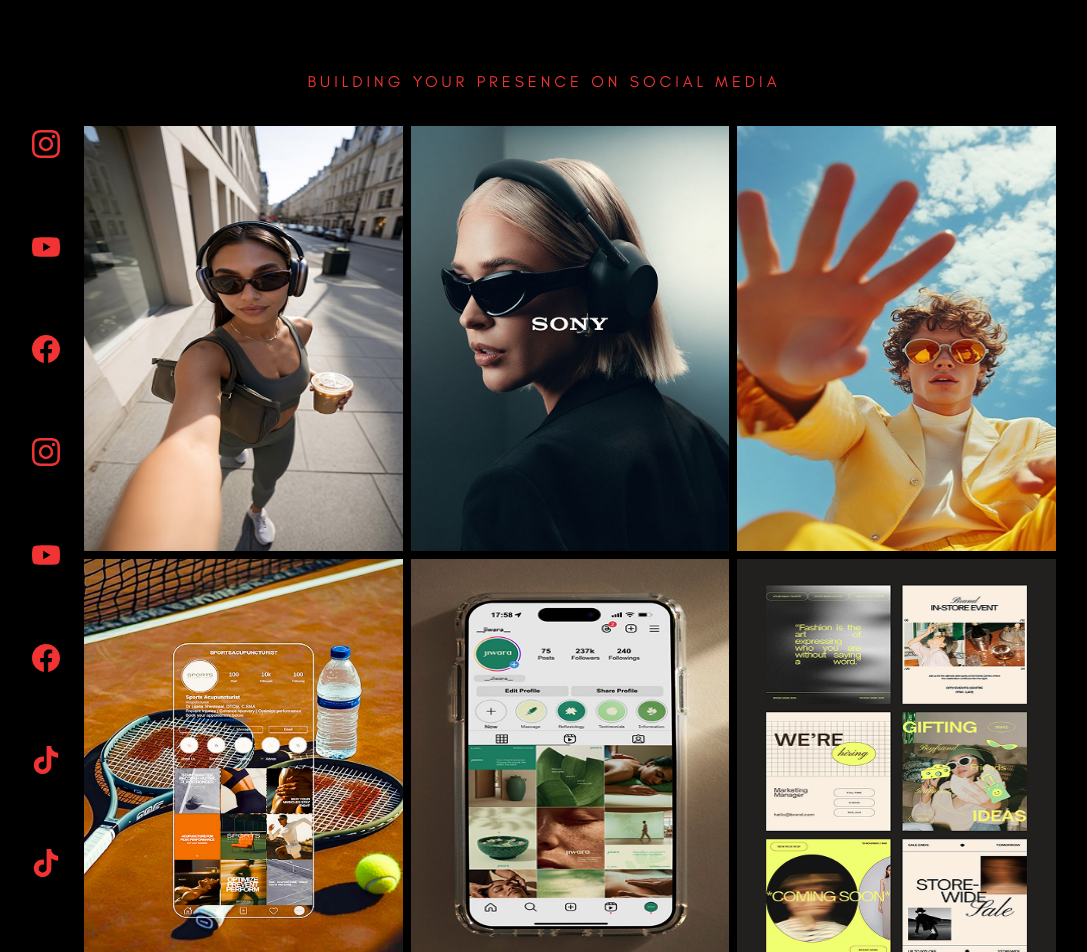
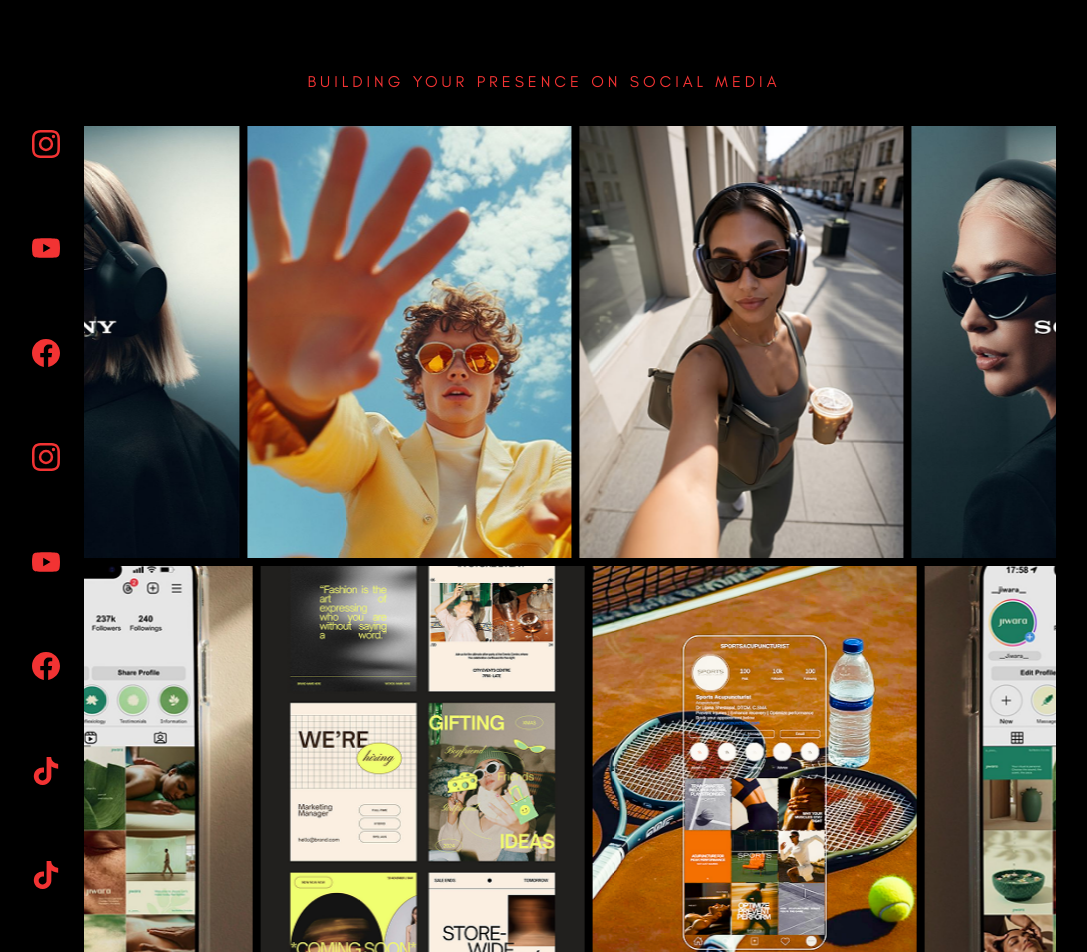
Before and after one commit to 4skygroup/pulse-x, a React (Vite) app: page /brandcontent in a window 1280 px wide. Shown: the part 1240-2192 px from the top of the page, without its empty margins (96-1183 px from the left). Built offline with nearby package versions, Linux system fonts and the light colour scheme.

Commit message:
ajout du slide

```diff
--- a/src/components/SocialMediaSection.tsx
+++ b/src/components/SocialMediaSection.tsx
@@ -1,5 +1,5 @@
-import React from "react";
-import {FacebookIcon, InstagramIcon, SnapchatIcon, TiktokIcon, YoutubeIcon} from "./Icons.tsx";
+import React, { useRef, useEffect } from "react";
+import { FacebookIcon, InstagramIcon, SnapchatIcon, TiktokIcon, YoutubeIcon } from "./Icons.tsx";
 
 interface SocialIconProps {
     icon: "instagram" | "youtube" | "facebook" | "tiktok" | "snapchat";
@@ -13,7 +13,6 @@ const SocialIcon: React.FC<SocialIconProps> = ({ icon }) => {
         tiktok: <TiktokIcon />,
         snapchat: <SnapchatIcon />,
     };
-
     return (
         <div className="w-7 h-7 text-pulse-x-red flex items-center justify-center">
             {icons[icon]}
@@ -21,15 +20,76 @@ const SocialIcon: React.FC<SocialIconProps> = ({ icon }) => {
     );
 };
 
-// Colonne gauche : icônes des réseaux sociaux
 const leftIcons: SocialIconProps["icon"][] = [
     "instagram", "youtube", "facebook", "instagram", "youtube", "facebook", "tiktok", "tiktok", "snapchat",
 ];
 
+const InfiniteStrip: React.FC<{
+    images: number[];
+    direction: "left" | "right";
+    duration?: number;
+}> = ({ images, direction, duration = 12 }) => {
+    const stripRef = useRef<HTMLDivElement>(null);
+
+    // On duplique le set pour avoir une boucle seamless
+    const doubled = [...images, ...images];
+
+    useEffect(() => {
+        const strip = stripRef.current;
+        if (!strip) return;
+
+        // On mesure la largeur exacte du premier "set" (la moitié du strip)
+        const children = Array.from(strip.children) as HTMLElement[];
+        const half = children.length / 2;
+
+        // Largeur totale du premier set = somme des largeurs + gaps
+        let setWidth = 0;
+        for (let i = 0; i < half; i++) {
+            const rect = children[i].getBoundingClientRect();
+            setWidth += rect.width;
+            if (i < half - 1) {
+                const style = window.getComputedStyle(strip);
+                setWidth += parseFloat(style.gap || "0");
+            }
+        }
+
+        // On injecte la valeur exacte dans une CSS var sur l'élément
+        strip.style.setProperty("--set-width", `-${setWidth}px`);
+
+        // On applique l'animation CSS directement
+        const keyframes =
+            direction === "left"
+                ? [{ transform: "translateX(0)" }, { transform: `translateX(var(--set-width))` }]
+                : [{ transform: `translateX(var(--set-width))` }, { transform: "translateX(0)" }];
+
+        const animation = strip.animate(keyframes, {
+            duration: duration * 1000,
+            iterations: Infinity,
+            easing: "linear",
+        });
+
+        return () => animation.cancel();
+    }, [direction, duration]);
+
+    return (
+        <div className="overflow-hidden">
+            <div ref={stripRef} className="flex gap-2">
+                {doubled.map((n, i) => (
+                    <img
+                        key={i}
+                        src={`/img${n}.png`}
+                        className="aspect-[3/4] w-1/3 flex-shrink-0 object-cover"
+                        alt={`img${n}`}
+                    />
+                ))}
+            </div>
+        </div>
+    );
+};
+
 const SocialMediaSection: React.FC = () => {
     return (
         <section className="bg-black px-8 py-10 font-glacial">
-            {/* Titre */}
             <h2
                 className="text-center text-pulse-x-red tracking-widest uppercase mb-8"
                 style={{ fontSize: "1rem", letterSpacing: "0.25em" }}
@@ -45,15 +105,10 @@ const SocialMediaSection: React.FC = () => {
                     ))}
                 </div>
 
-                {/* Grille d'images 3×2 */}
-                <div className="flex-1 grid grid-cols-2 md:grid-cols-3 grid-rows-3 md:grid-rows-2 gap-2">
-                    {/* Rangée 1 */}
-                    <img src="/img1.png" className="aspect-[3/4] w-full" alt="img1"/>
-                    <img src="/img2.png" className="aspect-[3/4] w-full" alt="img2"/>
-                    <img src="/img3.png" className="aspect-[3/4] w-full" alt="img3"/>
-                    <img src="/img4.png" className="aspect-[3/4] w-full" alt="img4"/>
-                    <img src="/img5.png" className="aspect-[3/4] w-full" alt="img5"/>
-                    <img src="/img6.png" className="aspect-[3/4] w-full" alt="img6"/>
+                {/* Sliders */}
+                <div className="flex-1 flex flex-col gap-2">
+                    <InfiniteStrip images={[1, 2, 3]} direction="left" duration={12} />
+                    <InfiniteStrip images={[4, 5, 6]} direction="right" duration={12} />
                 </div>
             </div>
         </section>
--- a/tailwind.config.js
+++ b/tailwind.config.js
@@ -4,14 +4,24 @@ module.exports = {
     content: ["./index.html", "./src/**/*.{js,jsx,ts,tsx}"],
     theme: {
         extend: {
-
             animation: {
                 'breathe': 'breathe 4s ease-in-out infinite',
+                "slide-left": "slideLeft 12s linear infinite",
+                "slide-right": "slideRight 12s linear infinite",
             },
+
             keyframes: {
                 breathe: {
                     '0%, 100%': { transform: 'scale(1)' },
                     '50%': { transform: 'scale(2)' },
+                },
+                slideLeft: {
+                    "0%":   { transform: "translateX(0)" },
+                    "100%": { transform: "translateX(calc(-50% - 0.33rem))" },
+                },
+                slideRight: {
+                    "0%":   { transform: "translateX(calc(-50% - 0.33rem))" },
+                    "100%": { transform: "translateX(0)" },
                 },
             },
 
```
